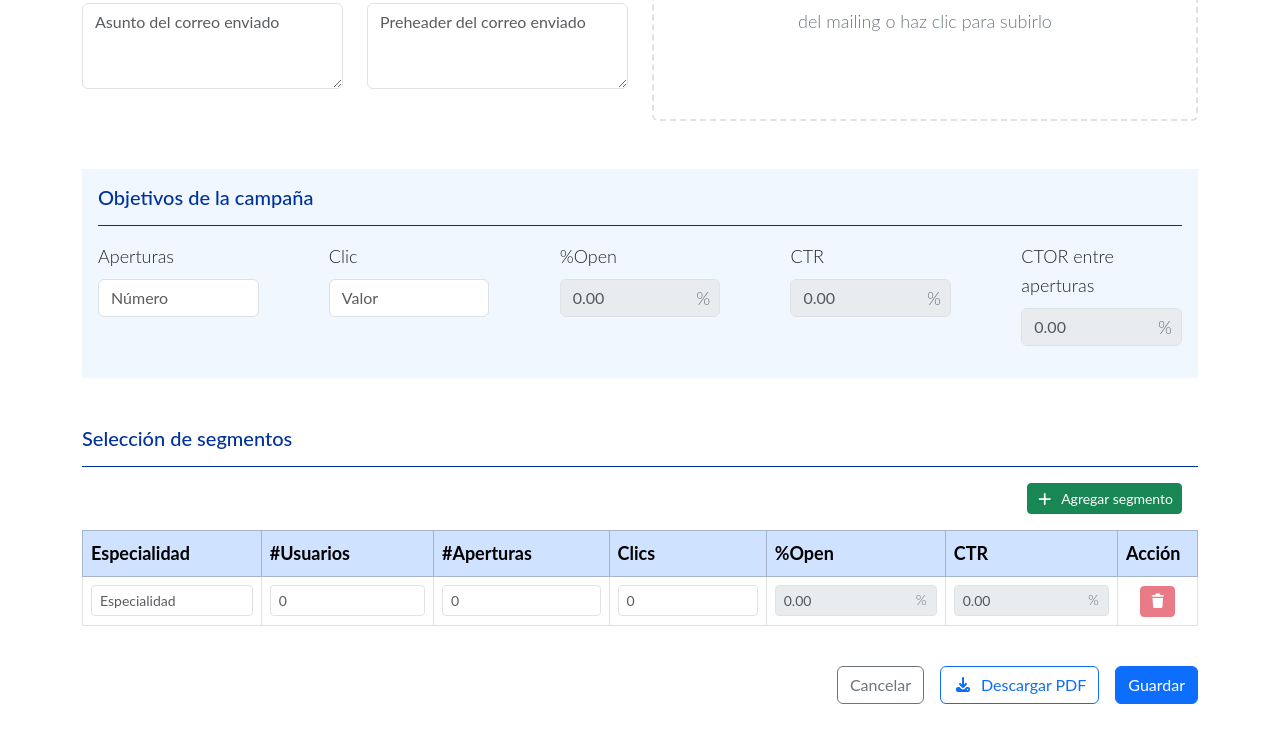
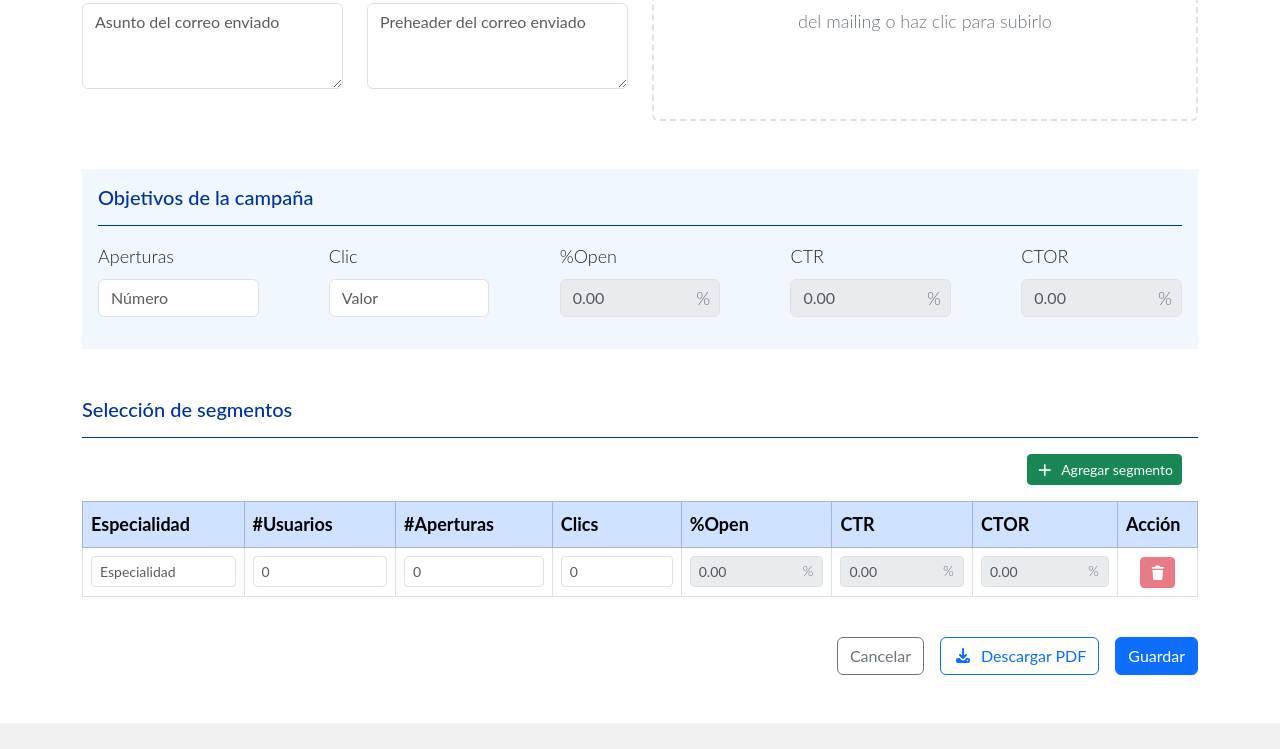
Before and after one commit to SaulArroyoPLM/reportesPLM, a React (Vite) app: page /formato-reporte in a window 1280 px wide. Shown: the part 573-1322 px from the top of the page. Built offline with nearby package versions, Linux system fonts and the light colour scheme; a web font is replaced by a local one.

Commit message:
Update Formato_reporte.tsx

```diff
--- a/src/pages/Formato_reporte/Formato_reporte.tsx
+++ b/src/pages/Formato_reporte/Formato_reporte.tsx
@@ -53,7 +53,16 @@ function FormatoReporte() {
 
     // Tabla de segmentos
     const [segmentos, setSegmentos] = useState([
-        { id: 1, especialidad: '', usuarios: '', aperturas: '', porcentajeOpen: '', clics: '', ctr: '' }
+        {
+            id: 1,
+            especialidad: '',
+            usuarios: '',
+            aperturas: '',
+            porcentajeOpen: '',
+            clics: '',
+            ctr: '',
+            ctor: '',
+        }
     ]);
 
     // Segmentos enviados (texto libre)
@@ -255,7 +264,7 @@ function FormatoReporte() {
         }
     }, [metricas.aperturas, metricas.clic]);
 
-    const handleChange = (e) => {
+    const handleChange = (e: React.ChangeEvent<HTMLInputElement>) => {
         const { name, value } = e.target;
         setFormData(prev => ({
             ...prev,
@@ -263,7 +272,7 @@ function FormatoReporte() {
         }));
     };
 
-    const handleMetricasChange = (e) => {
+    const handleMetricasChange = (e: React.ChangeEvent<HTMLInputElement>) => {
         const { name, value } = e.target;
         setMetricas(prev => ({
             ...prev,
@@ -271,8 +280,8 @@ function FormatoReporte() {
         }));
     };
 
-    const handleFileChange = (e) => {
-        const file = e.target.files[0];
+    const handleFileChange = (e: React.ChangeEvent<HTMLInputElement>) => {
+        const file = e.target.files?.[0];
         if (file) {
             const reader = new FileReader();
             reader.onloadend = () => {
@@ -319,7 +328,7 @@ function FormatoReporte() {
         }
     };
 
-    const handleDrag = (e) => {
+    const handleDrag = (e: React.DragEvent<HTMLDivElement>) => {
         e.preventDefault();
         e.stopPropagation();
         if (e.type === "dragenter" || e.type === "dragover") {
@@ -329,7 +338,7 @@ function FormatoReporte() {
         }
     };
 
-    const handleDrop = (e) => {
+    const handleDrop = (e: React.DragEvent<HTMLDivElement>) => {
         e.preventDefault();
         e.stopPropagation();
         setDragActive(false);
@@ -349,7 +358,7 @@ function FormatoReporte() {
         }
     };
 
-    const handleRemoveImage = (e) => {
+    const handleRemoveImage = (e: React.MouseEvent<HTMLButtonElement>) => {
         e.stopPropagation();
         setFormData(prev => ({
             ...prev,
@@ -358,7 +367,7 @@ function FormatoReporte() {
     };
 
     // Funciones para manejar la tabla de segmentos
-    const handleSegmentoChange = (id, campo, valor) => {
+    const handleSegmentoChange = (id: number, campo: string, valor: string) => {
         setSegmentos(prevSegmentos =>
             prevSegmentos.map(segmento => {
                 if (segmento.id === id) {
@@ -370,11 +379,12 @@ function FormatoReporte() {
 
                     // Si el campo modificado afecta los cálculos, recalcular
                     if (campo === 'usuarios' || campo === 'aperturas' || campo === 'clics') {
-                        const { porcentajeOpen, ctr } = calcularPorcentajesSegmento(segmentoActualizado);
+                        const { porcentajeOpen, ctr, ctor } = calcularPorcentajesSegmento(segmentoActualizado);
                         return {
                             ...segmentoActualizado,
                             porcentajeOpen,
-                            ctr
+                            ctr,
+                            ctor
                         };
                     }
 
@@ -394,11 +404,12 @@ function FormatoReporte() {
             aperturas: '',
             porcentajeOpen: '',
             clics: '',
-            ctr: ''
+            ctr: '',
+            ctor: '',
         }]);
     };
 
-    const eliminarSegmento = (id) => {
+    const eliminarSegmento = (id: number) => {
         if (segmentos.length > 1) {
             setSegmentos(prev => prev.filter(seg => seg.id !== id));
         }
@@ -447,6 +458,7 @@ function FormatoReporte() {
                     <td style="padding: 6px; border-buttom: 1px solid #ddd; font-size: 11px; text-align: center;">${seg.porcentajeOpen || '-'}</td>
                     <td style="padding: 6px; border-buttom: 1px solid #ddd; font-size: 11px; text-align: center;">${seg.clics || '-'}</td>
                     <td style="padding: 6px; border-buttom: 1px solid #ddd; font-size: 11px; text-align: center;">${seg.ctr || '-'}</td>
+                    <td style="padding: 6px; border-buttom: 1px solid #ddd; font-size: 11px; text-align: center;">${seg.ctor || '-'}</td>
                 </tr>
             `).join('');
 
@@ -717,7 +729,7 @@ function FormatoReporte() {
         <div class="header">
             <table>
                 <tr>
-                    <td class="title">DETALLE DE CAMPAÑAS DE: ${formData.detalleCampana || 'SIN DETALLE'}</td>
+                    <td class="title">Marca/Aplicación/Campañas: ${formData.detalleCampana || 'SIN DETALLE'}</td>
                 </tr>
             </table>
         </div>
@@ -744,7 +756,7 @@ function FormatoReporte() {
     <!-- Columna izquierda -->
     <td style="width: 50%; vertical-align: top; padding-right: 5px;">
                                     <div class="dato-row">
-                                        <div class="dato-label">Nombre Campaña</div>
+                                        <div class="dato-label">Cliente/Laboratorio:</div>
                                         <div class="dato-valor">${formData.nombreCampana || ''}</div>
                                     </div>
 
@@ -830,6 +842,7 @@ function FormatoReporte() {
                                     <th>%Open</th>
                                     <th>Clics</th>
                                     <th>CTR</th>
+                                    <th>CTOR</th>
                                 </tr>
                             </thead>
                             <tbody>
@@ -963,7 +976,7 @@ function FormatoReporte() {
             ctor: ''
         });
         setSegmentos([
-            { id: 1, especialidad: '', usuarios: '', aperturas: '', porcentajeOpen: '', clics: '', ctr: '' }
+            { id: 1, especialidad: '', usuarios: '', aperturas: '', porcentajeOpen: '', clics: '', ctr: '', ctor: '', }
         ]);
         setSegmentosEnviados('');
         setMensaje({ tipo: '', texto: '' });
@@ -974,25 +987,31 @@ function FormatoReporte() {
         return today.toLocaleDateString('es-MX');
     };
 
-    const calcularPorcentajesSegmento = (segmento) => {
+    const calcularPorcentajesSegmento = (segmento: any) => {
         const usuarios = parseFloat(segmento.usuarios) || 0;
         const aperturas = parseFloat(segmento.aperturas) || 0;
         const clics = parseFloat(segmento.clics) || 0;
 
         let porcentajeOpen = '';
         let ctr = '';
-
-        // Calcular %Open = aperturas / usuarios * 100
-        if (usuarios > 0 && aperturas > 0) {
+        let ctor = '';
+
+        // %Open = aperturas / usuarios * 100
+        if (usuarios > 0 && aperturas >= 0) {
             porcentajeOpen = ((aperturas / usuarios) * 100).toFixed(2);
         }
 
-        // Calcular CTR = clics / usuarios * 100
-        if (usuarios > 0 && clics > 0) {
+        // CTR = clics / usuarios * 100
+        if (usuarios > 0 && clics >= 0) {
             ctr = ((clics / usuarios) * 100).toFixed(2);
         }
 
-        return { porcentajeOpen, ctr };
+        // CTOR = clics / aperturas * 100
+        if (aperturas > 0 && clics >= 0) {
+            ctor = ((clics / aperturas) * 100).toFixed(2);
+        }
+
+        return { porcentajeOpen, ctr, ctor };
     };
 
     return (
@@ -1044,7 +1063,7 @@ function FormatoReporte() {
                         <Row>
                             <Col sm={6}>
                                 <Form.Group className="mb-3">
-                                    <Form.Label>Detalle de campañas</Form.Label>
+                                    <Form.Label>Marca/Aplicación/Campañas:</Form.Label>
                                     <Form.Control
                                         type="text"
                                         name="detalleCampana"
@@ -1057,7 +1076,7 @@ function FormatoReporte() {
 
                             <Col sm={6}>
                                 <Form.Group className="mb-3">
-                                    <Form.Label>Nombre de la campaña:</Form.Label>
+                                    <Form.Label>Cliente/Laboratorio</Form.Label>
                                     <Form.Control
                                         type="text"
                                         name="nombreCampana"
@@ -1301,7 +1320,7 @@ function FormatoReporte() {
                         </Col>
                         <Col md={2}>
                             <Form.Group className="mb-3">
-                                <Form.Label>CTOR entre aperturas</Form.Label>
+                                <Form.Label>CTOR</Form.Label>
                                 <div style={{ position: 'relative' }}>
                                     <Form.Control
                                         type="text"
@@ -1357,6 +1376,7 @@ function FormatoReporte() {
                                     <th>Clics</th>
                                     <th>%Open</th>
                                     <th>CTR</th>
+                                    <th>CTOR</th>
                                     <th style={{ width: '80px' }}>Acción</th>
                                 </tr>
                             </thead>
@@ -1452,6 +1472,32 @@ function FormatoReporte() {
                                                 </span>
                                             </div>
                                         </td>
+                                        <td>
+                                            <div style={{ position: 'relative' }}>
+                                                <Form.Control
+                                                    size="sm"
+                                                    type="text"
+                                                    value={segmento.ctor}
+                                                    readOnly
+                                                    placeholder="0.00"
+                                                    style={{
+                                                        backgroundColor: '#e9ecef',
+                                                        paddingRight: '30px'
+                                                    }}
+                                                />
+                                                <span style={{
+                                                    position: 'absolute',
+                                                    right: '10px',
+                                                    top: '50%',
+                                                    transform: 'translateY(-50%)',
+                                                    pointerEvents: 'none',
+                                                    color: '#6c757d',
+                                                    fontSize: '0.875rem'
+                                                }}>
+                                                    %
+                                                </span>
+                                            </div>
+                                        </td>
                                         <td className="text-center">
                                             <Button
                                                 variant="danger"
```
